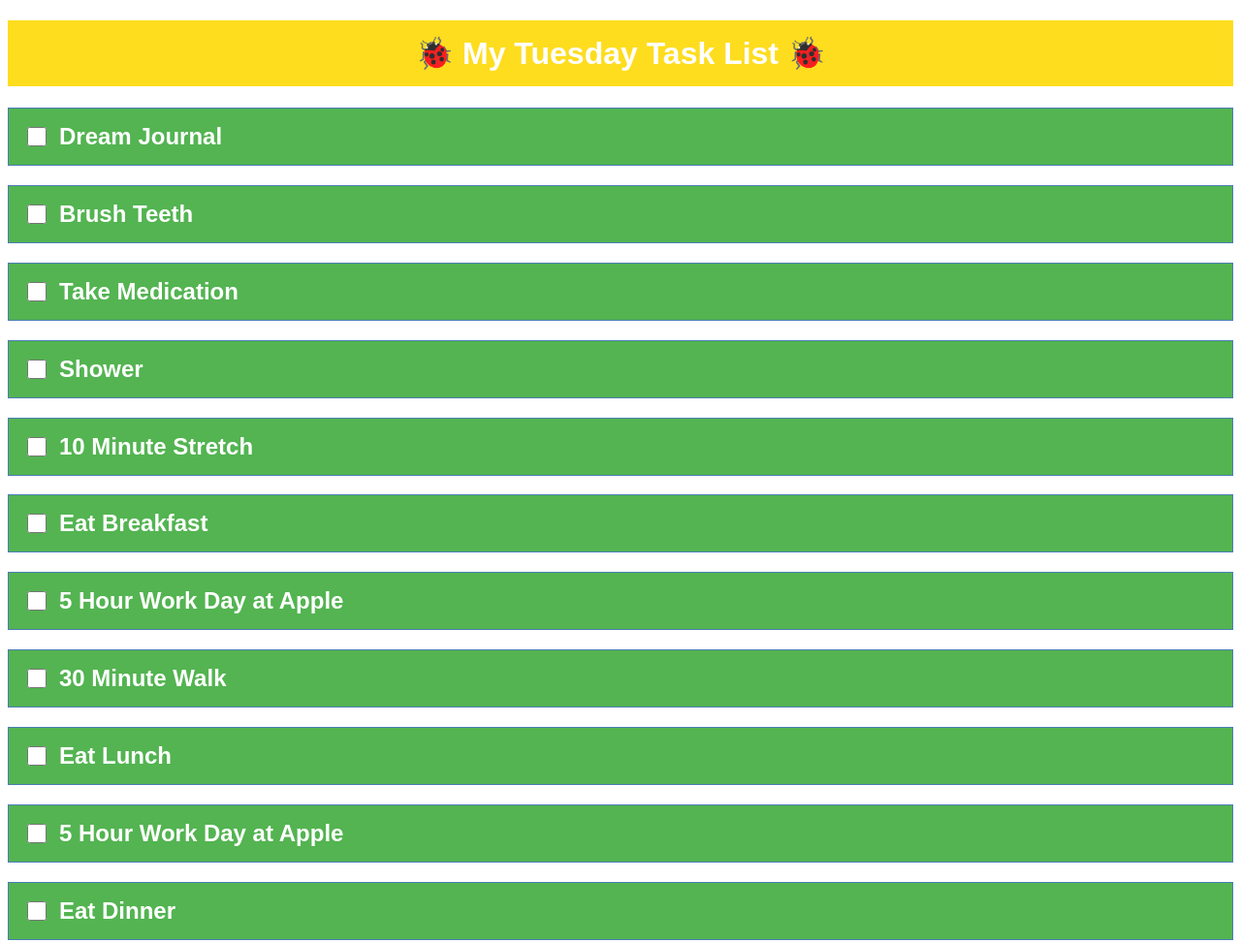
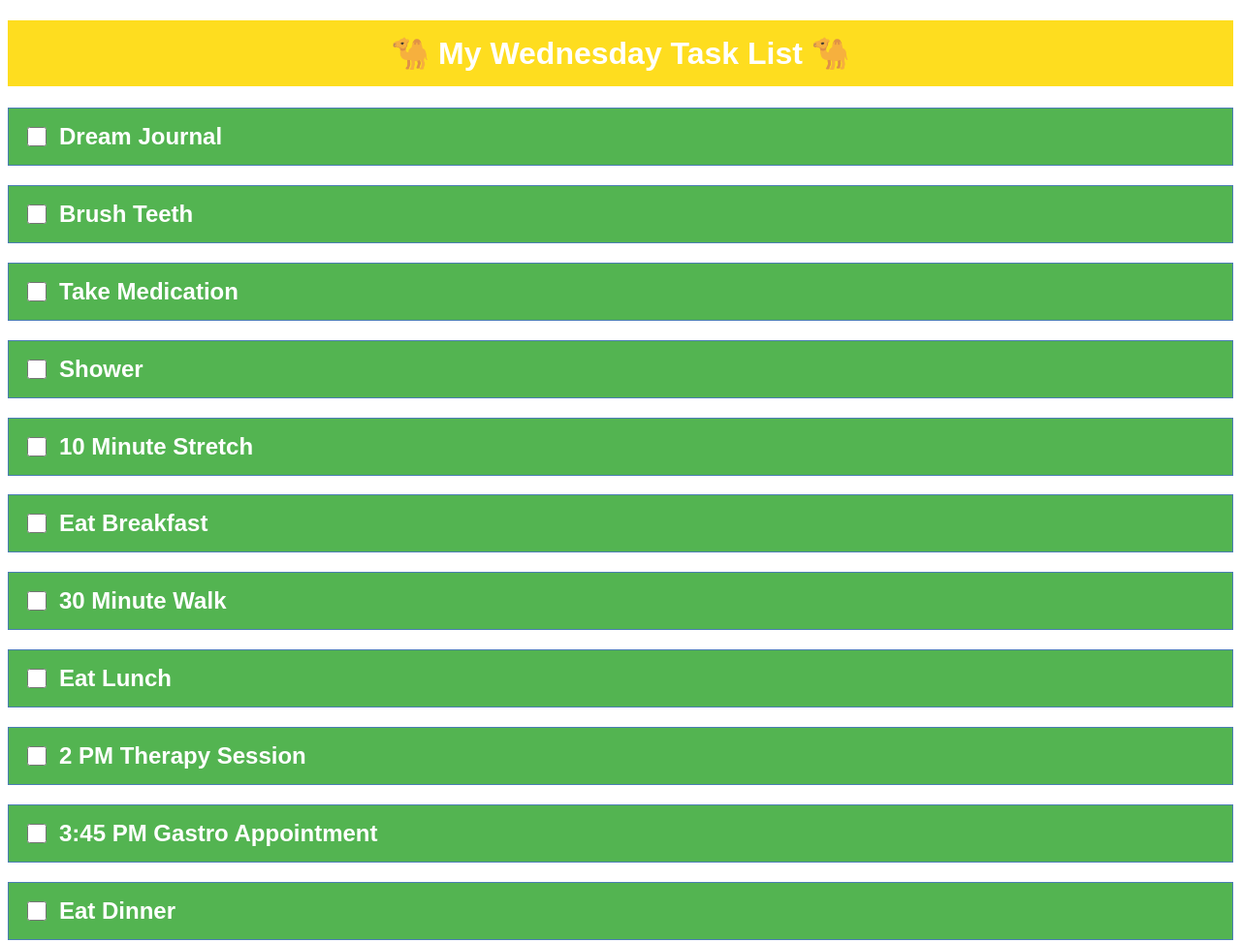
Before and after one commit to nadineherrera/wednesday, a plain HTML site: page index.html in a window 1280 px wide. Shown: the top 973 px of the page at 97% size. Drawn offline with Linux system fonts and the light colour scheme.

Commit message:
Update index.html

```diff
--- a/index.html
+++ b/index.html
@@ -35,7 +35,7 @@
   </style>
 </head>
 <body>
-  <h1>🐞 My Tuesday Task List 🐞</h1>
+  <h1>🐪 My Wednesday Task List 🐪</h1>
 
   <!-- Each checkbox has a unique ID -->
   <h2><input type="checkbox" id="task1"> Dream Journal</h2>
@@ -44,10 +44,10 @@
   <h2><input type="checkbox" id="task4"> Shower</h2>
   <h2><input type="checkbox" id="task5"> 10 Minute Stretch</h2>
   <h2><input type="checkbox" id="task6"> Eat Breakfast</h2>
-  <h2><input type="checkbox" id="task7"> 5 Hour Work Day at Apple</h2>
   <h2><input type="checkbox" id="task8"> 30 Minute Walk</h2>
   <h2><input type="checkbox" id="task9"> Eat Lunch</h2>
-   <h2><input type="checkbox" id="task7"> 5 Hour Work Day at Apple</h2>
+  <h2><input type="checkbox" id="task9"> 2 PM Therapy Session</h2>
+  <h2><input type="checkbox" id="task9"> 3:45 PM Gastro Appointment</h2>
   <h2><input type="checkbox" id="task10"> Eat Dinner</h2>
   <h2><input type="checkbox" id="task11"> 15 Minute House Clean Up</h2>
   <h2><input type="checkbox" id="task12"> Learn Spanish</h2>
```
